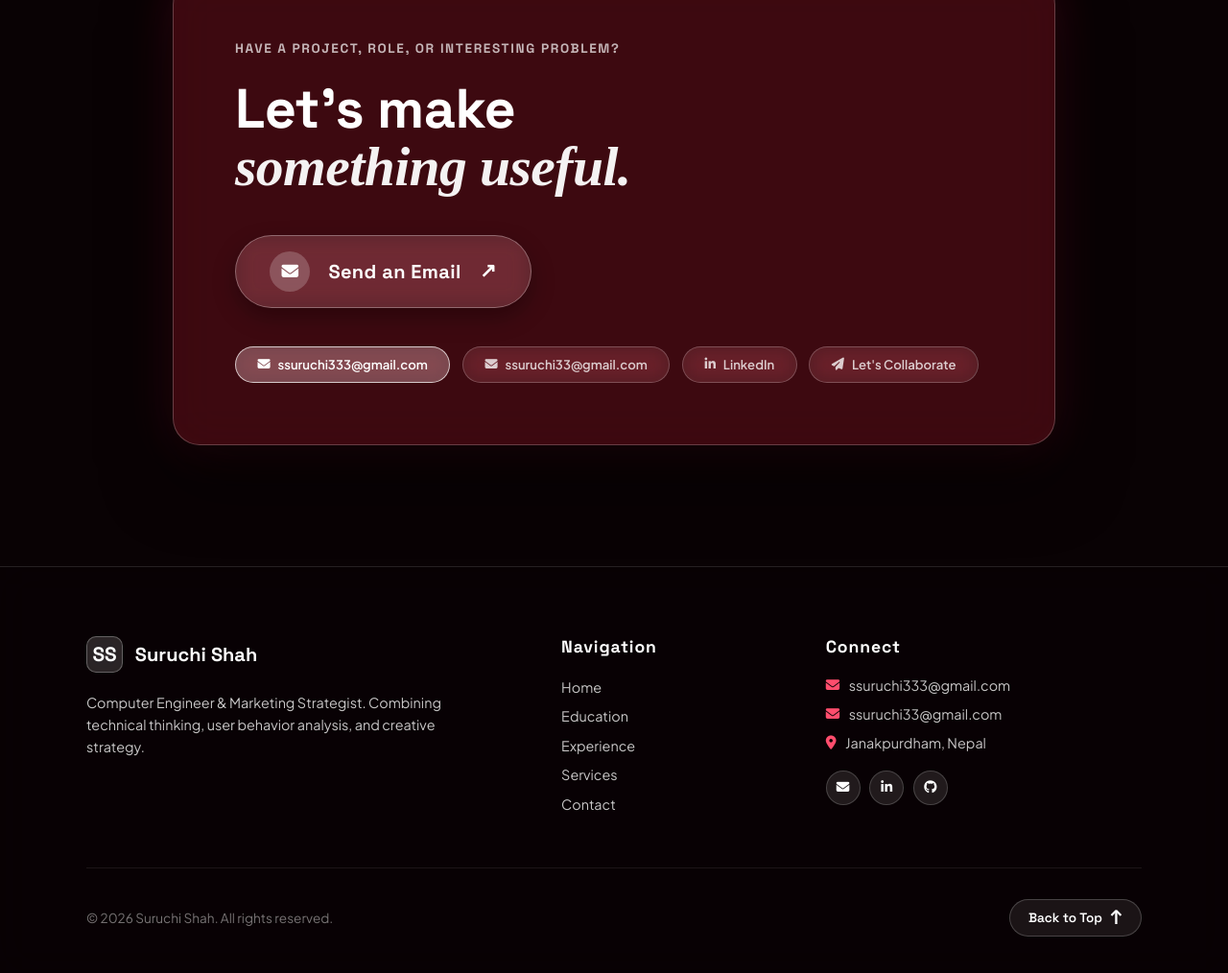
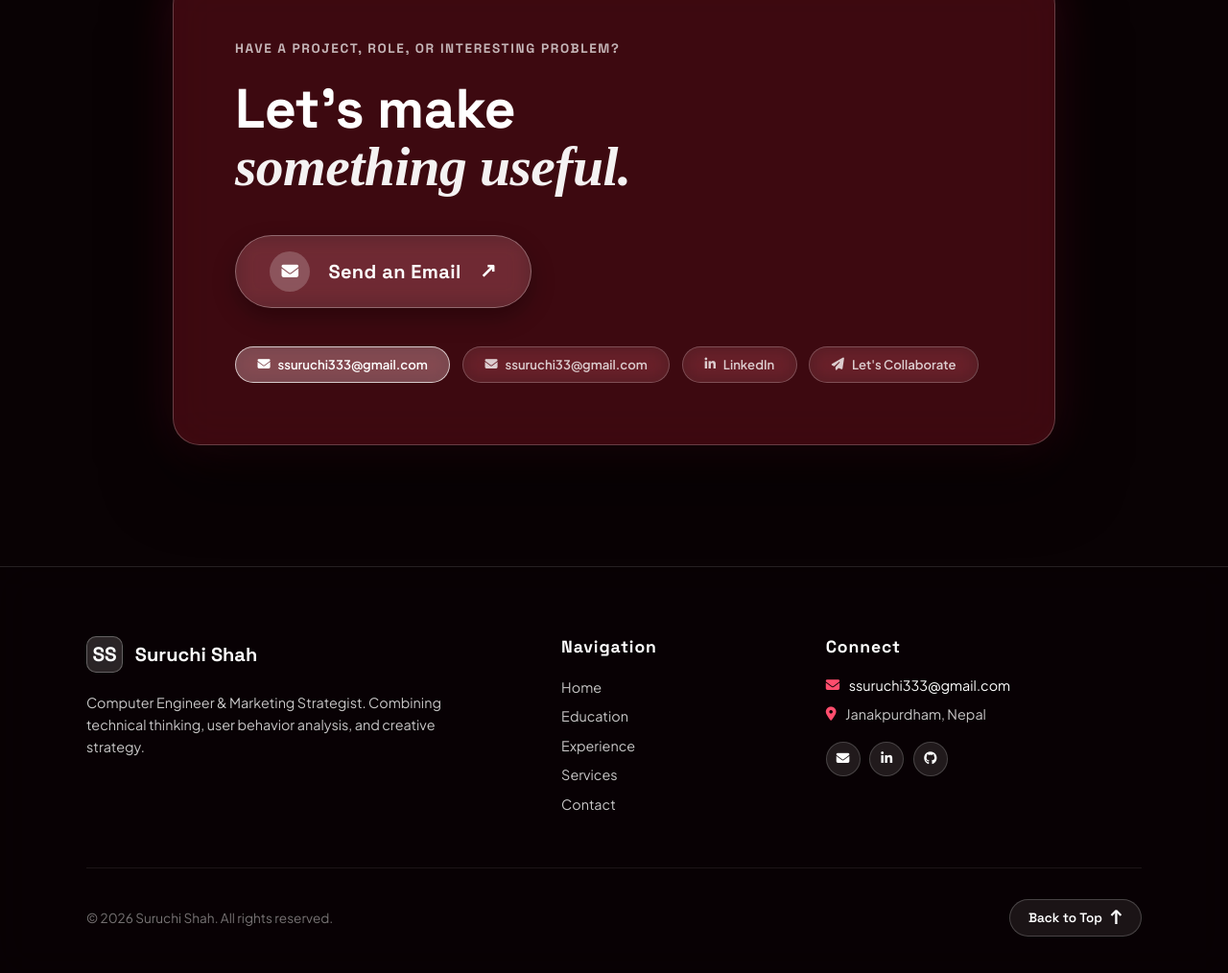
Before and after one commit to Suruchishah/Protfolio, a plain HTML site: page index.html in a window 1280 px wide. Shown: the part 3733-4747 px from the top of the page at 96% size. Drawn offline with Linux system fonts and the light colour scheme.

Commit message:
Remove duplicate email, set email link color to white

```diff
--- a/index.html
+++ b/index.html
@@ -357,9 +357,6 @@
                     <p class="footer-email-text">
                         <i class="fa-solid fa-envelope"></i> <a href="mailto:ssuruchi333@gmail.com">ssuruchi333@gmail.com</a>
                     </p>
-                    <p class="footer-email-text">
-                        <i class="fa-solid fa-envelope"></i> <a href="mailto:ssuruchi33@gmail.com">ssuruchi33@gmail.com</a>
-                    </p>
                     <p class="footer-location-text">
                         <i class="fa-solid fa-location-dot"></i> Janakpurdham, Nepal
                     </p>
--- a/style.css
+++ b/style.css
@@ -1117,13 +1117,13 @@ body.nav-open {
 }
 
 .footer-email-text a {
-    color: inherit;
+    color: #ffffff;
     text-decoration: none;
     transition: color 0.2s ease;
 }
 
 .footer-email-text a:hover {
-    color: #ffffff;
+    color: rgba(255, 255, 255, 0.7);
 }
 
 .footer-socials {
```
